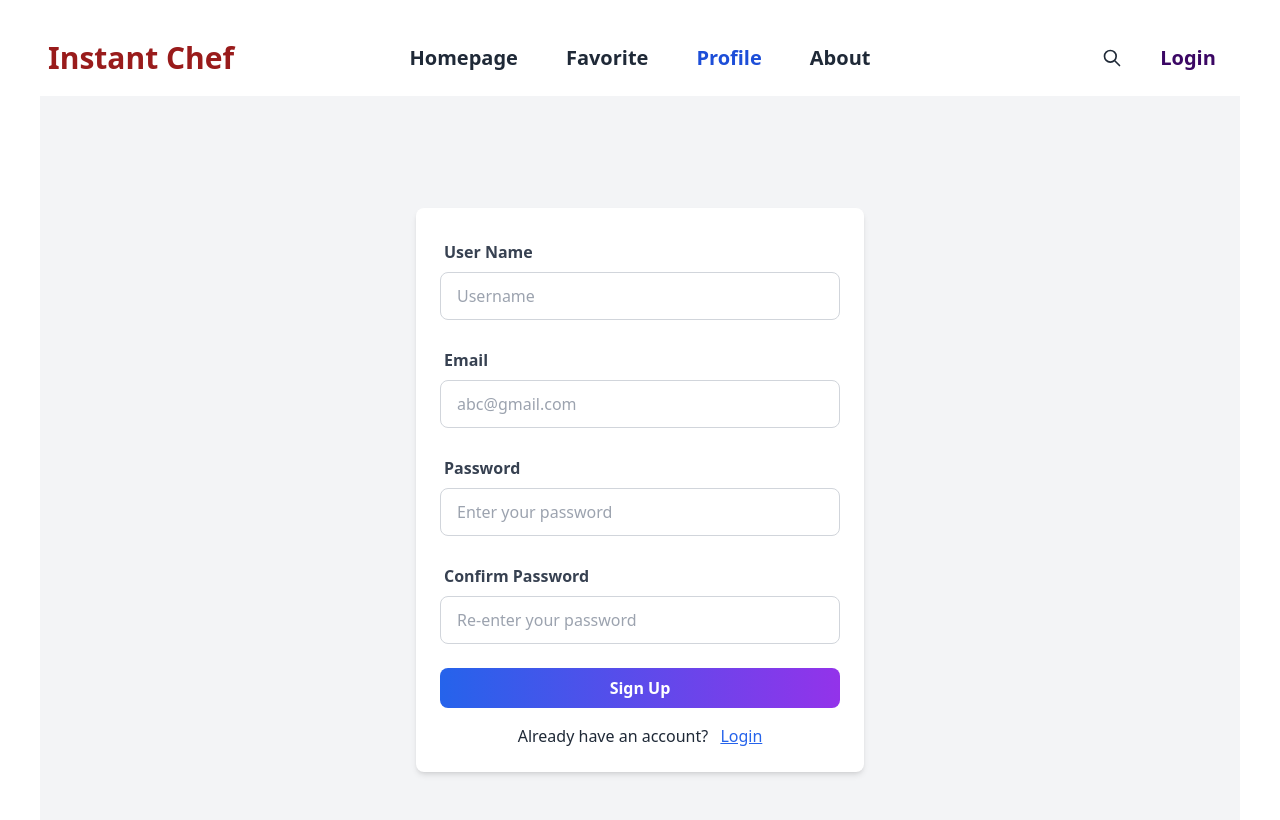
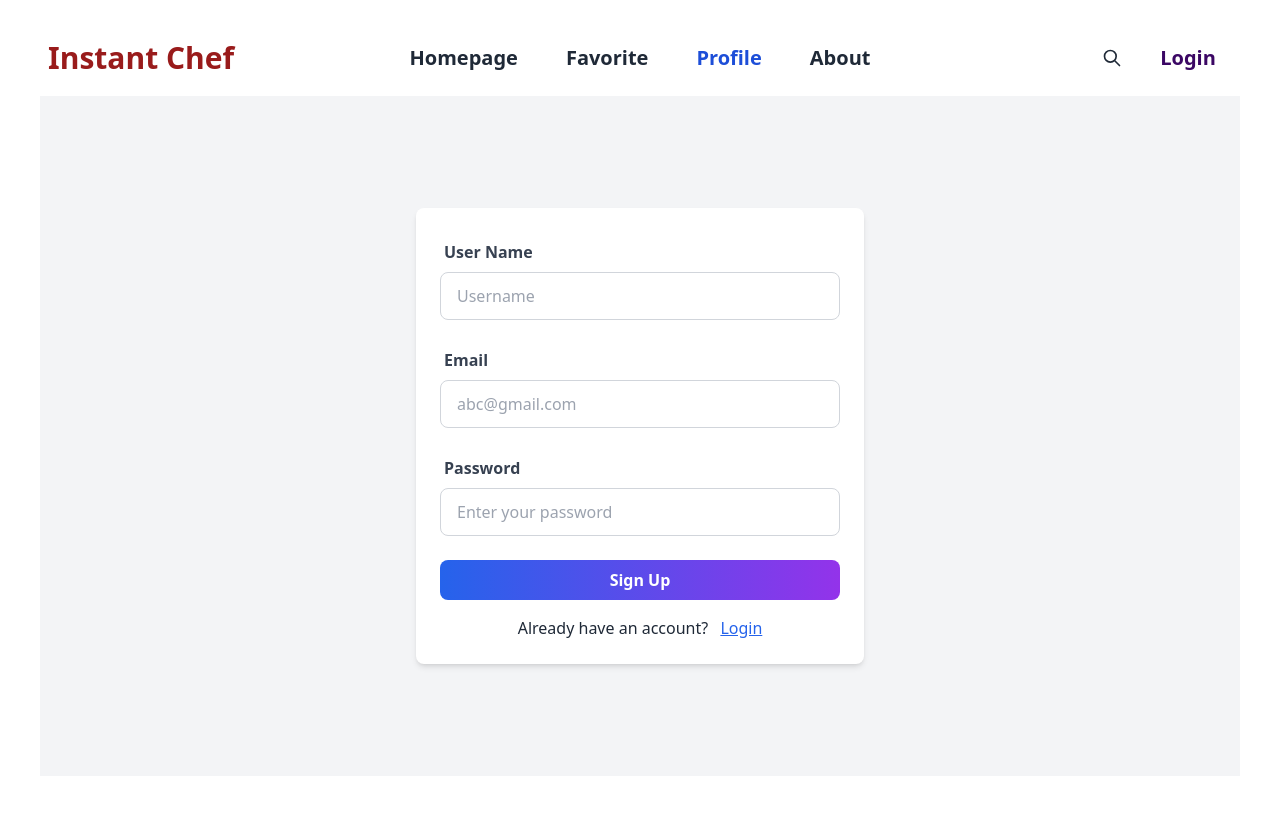
Before and after one commit to MaskuraBegum/Instant-Chef, a React (Vite) app: page /profile in a window 1280 px wide. Shown: the top 820 px of the page. Built offline with nearby package versions, Linux system fonts and the light colour scheme.

Commit message:
remove confirm pass option

```diff
--- a/src/Profile/RegisterForm.jsx
+++ b/src/Profile/RegisterForm.jsx
@@ -28,14 +28,14 @@
                         className="input input-bordered w-full border-gray-300 focus:ring-2 focus:ring-blue-500"
                     />
                 </div>
-                <div className="form-control mb-5">
+                {/* <div className="form-control mb-5">
                     <label className="label font-semibold text-gray-700">Confirm Password</label>
                     <input
                         type="password"
                         placeholder="Re-enter your password"
                         className="input input-bordered w-full border-gray-300 focus:ring-2 focus:ring-blue-500"
                     />
-                </div>
+                </div> */}
                 <div className="form-control mt-6">
                     <button className="w-full bg-gradient-to-r from-blue-600 to-purple-600 text-white font-semibold py-2 rounded-lg hover:shadow-lg transition-all duration-300">
                         Sign Up
```
